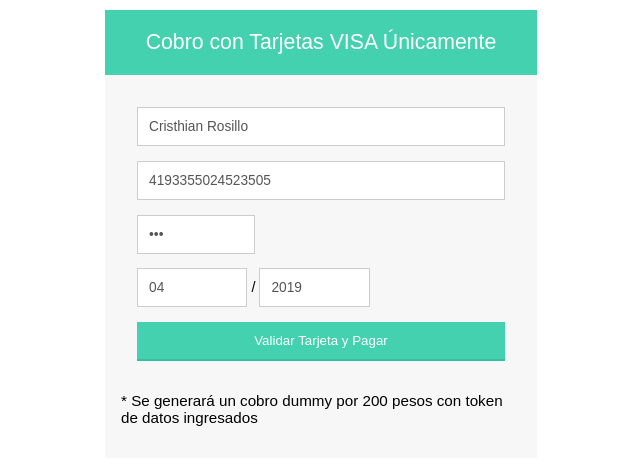
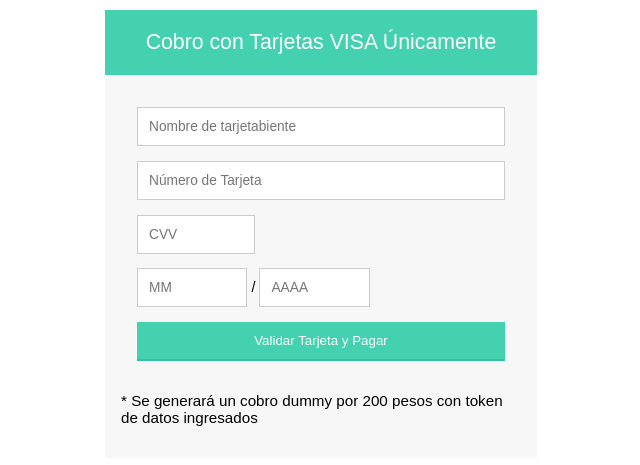
Before and after one commit to cristhianrosillo/Django-conektatest, a Django app: page / in a window 1280 px wide. Shown: the top 465 px of the page, without its empty margins (319-959 px from the left). Run offline with Django 3.2, Linux system fonts and the light colour scheme; some libraries are stand-ins or nearby versions.

Commit message:
Value
Se quitan los valores autmáticos del formulario. Seteados solo para pruebas

```diff
--- a/templates/visa_only.html
+++ b/templates/visa_only.html
@@ -89,13 +89,13 @@
       <form action="" name="form1" method="POST" id="card-form" class="form-style-6">
         {% csrf_token %}
         <span class="card-errors" style="color: red"></span>
-              <input type="text" size="20" data-conekta="card[name]" style="width:100%" placeholder="Nombre de tarjetabiente" value="Cristhian Rosillo"/>
-              <input type="text" oninput="cardnumber(document.form1.tarjeta)" name="tarjeta" size="20" data-conekta="card[number]"style="width:100%" placeholder="Número de Tarjeta" value="4193355024523505"/>
-              <input type="password" size="4" data-conekta="card[cvc]" style="width:32% " placeholder="CVV" value="662"/>
+              <input type="text" size="20" data-conekta="card[name]" style="width:100%" placeholder="Nombre de tarjetabiente"/>
+              <input type="text" oninput="cardnumber(document.form1.tarjeta)" name="tarjeta" size="20" data-conekta="card[number]"style="width:100%" placeholder="Número de Tarjeta"/>
+              <input type="password" size="4" data-conekta="card[cvc]" style="width:32% " placeholder="CVV"/>
               <br>
-              <input type="text" size="2" data-conekta="card[exp_month]" placeholder="MM" style="width:30%" value="04">
+              <input type="text" size="2" data-conekta="card[exp_month]" placeholder="MM" style="width:30%"">
               <span style="text:30px"> / </span>
-              <input type="text" size="4" data-conekta="card[exp_year]" placeholder="AAAA" style="width:30%" value="2019">
+              <input type="text" size="4" data-conekta="card[exp_year]" placeholder="AAAA" style="width:30%"">
               <button type="submit">Validar Tarjeta y Pagar</button>
               <span class="results-output" style="color: red padding:center"></span>
       </form>
```
